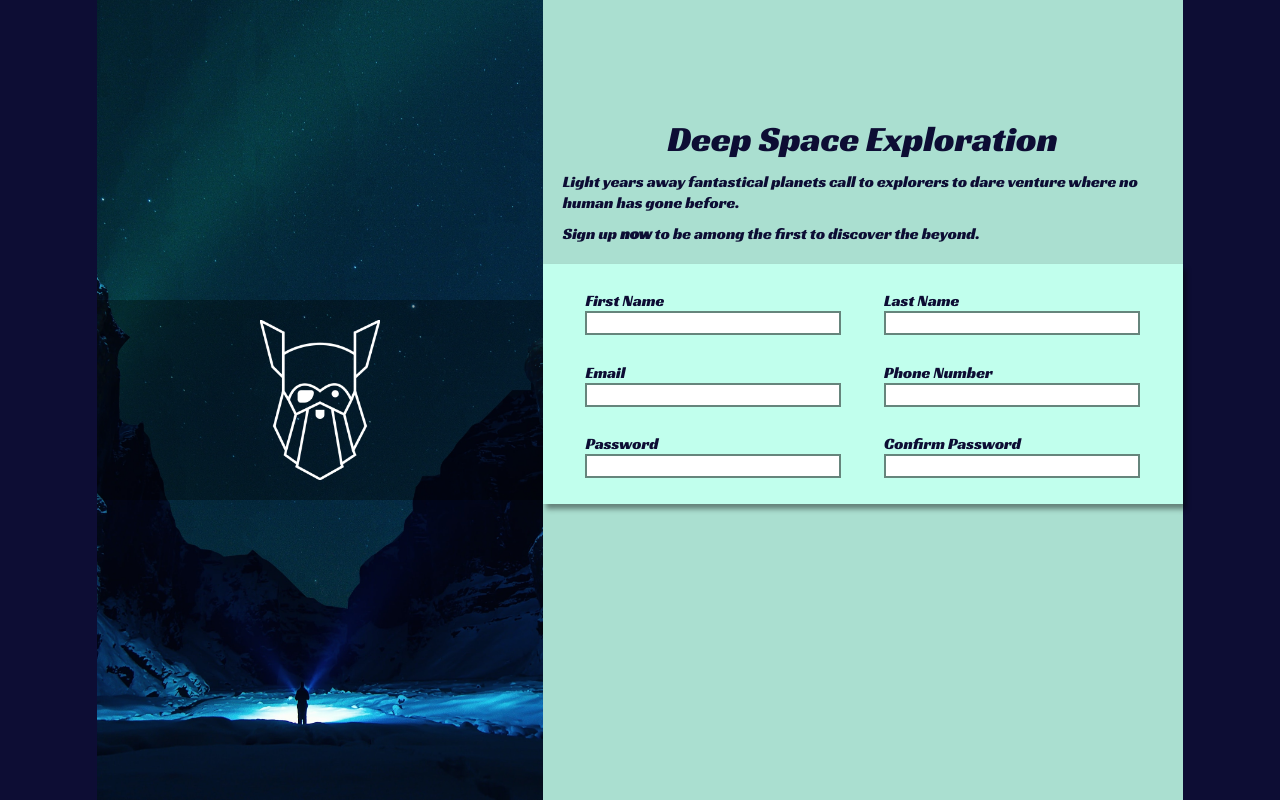
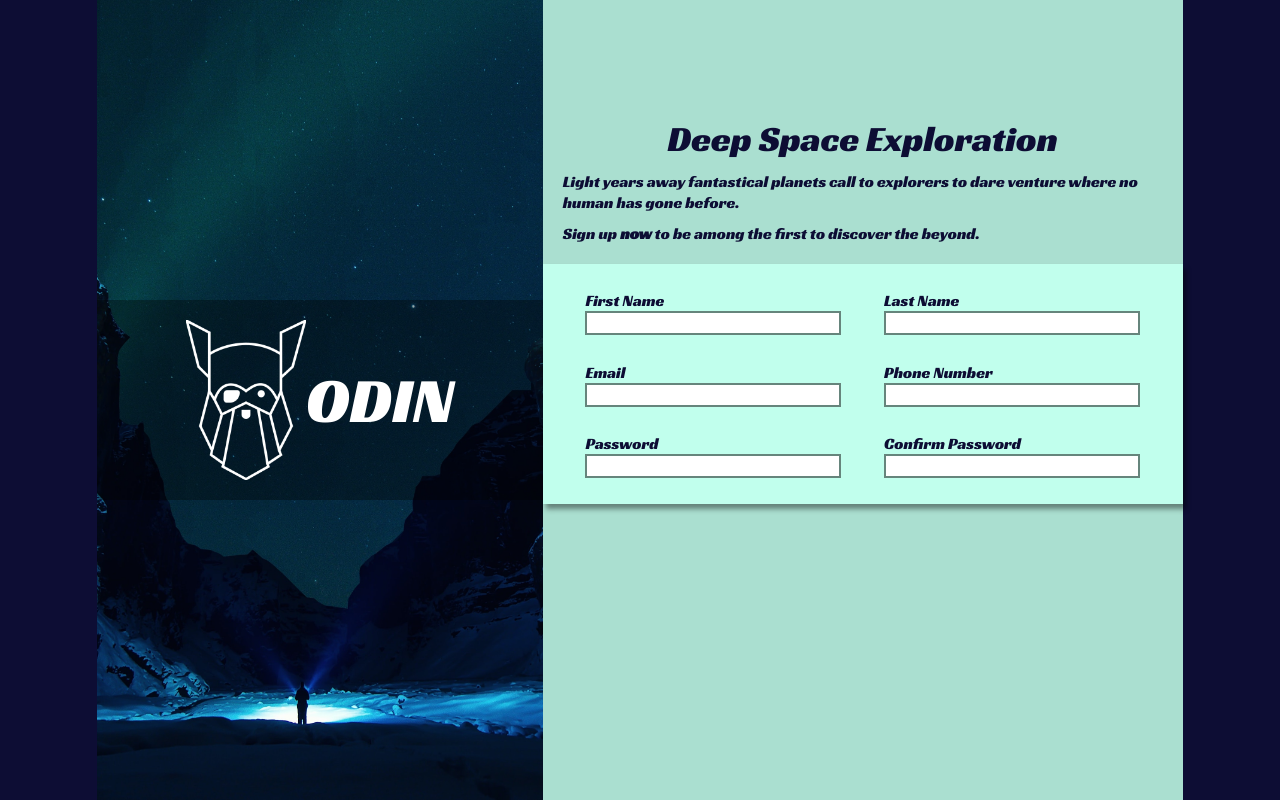
Before and after one commit to matta628/sign-up-form, a plain HTML site: page index.html in a window 1280 px wide. Drawn offline with Linux system fonts and the light colour scheme.

Commit message:
Add Odin to logo container

```diff
--- a/index.html
+++ b/index.html
@@ -8,10 +8,13 @@
     <title>Sign Up Form</title>
   </head>
   <body>
-    <div class="side-image">
+    <div class="side-wrapper">
       <img src="/img/background.jpg" class="bg-img" alt="">
       <div class="logo-container">
         <img src="/img/logo.png" class="logo-img" alt="">
+        <div class="logo-text">
+            ODIN
+        </div>
       </div>
     </div>
     <div class="main-wrapper">
--- a/styles.css
+++ b/styles.css
@@ -17,11 +17,10 @@ body{
     justify-content: center;
 }
 
-.side-image{
+.side-wrapper{
     position: relative;
     display: flex;
 }
-
 .bg-img {
     height: 100vh;
     position: relative;
@@ -35,14 +34,16 @@ body{
     position: absolute;
     left: 0; right: 0; top: 0; bottom: 0;
     margin: auto;
+    display: flex;
+    justify-content: center;
+    align-items: center;
 }
-
 .logo-img{
     height: 20vh;
-
-    position: absolute;
-    left: 0; right: 0; top: 0; bottom: 0;
-    margin: auto;
+}
+.logo-text{
+    color: white;
+    font-size: 64px;
 }
 
 .main-wrapper{
```
